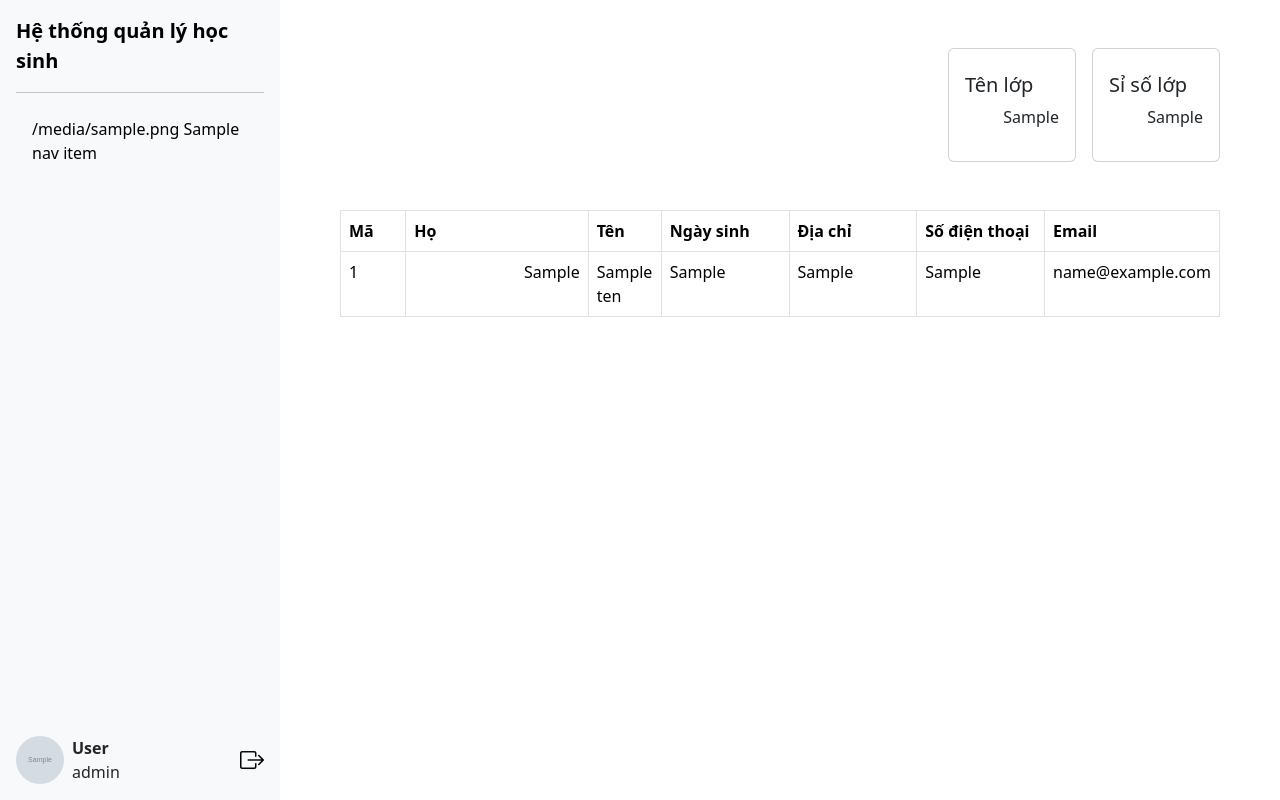
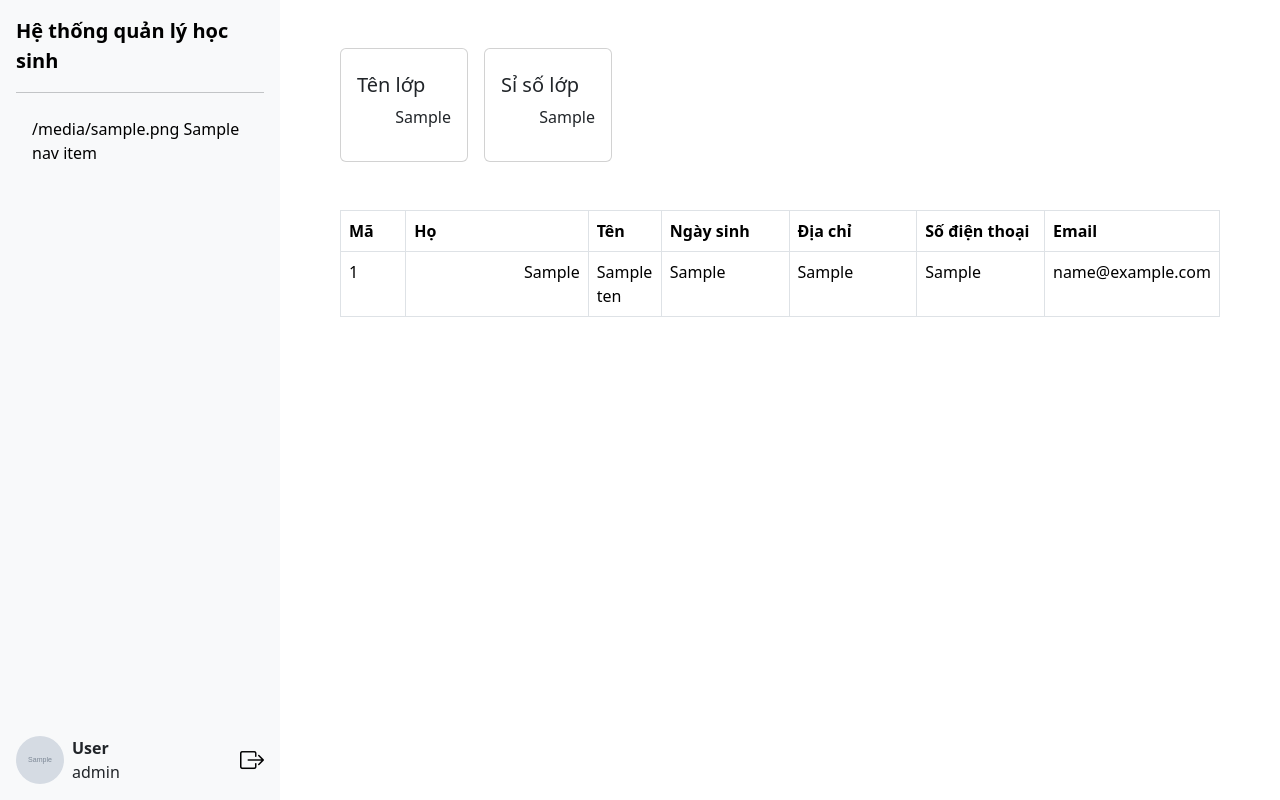
Before and after one commit to congchuahiep/quan-ly-hoc-sinh, a Flask app: template app/templates/homeroom.html in a window 1280 px wide. Run offline with Flask 3, Linux system fonts and the light colour scheme; the template is opened without the code that fills it: most values are stand-ins (such as "Sample title", 1, 10 or a date in 2020); grey boxes marked "Sample" are stand-in pictures.

Commit message:
Update homeroom.html layout

```diff
--- a/app/templates/homeroom.html
+++ b/app/templates/homeroom.html
@@ -1,7 +1,7 @@
 {% extends "sidebar.html" %} {% block content %}
 <div class="container-fluid p-5">
    {% if si_so != 0 %}
-   <div class="d-flex flex-fluid mb-5 gap-3 justify-content-end">
+   <div class="d-flex flex-fluid mb-5 gap-3">
       <div class="card p-3" style="width: 128px">
          <h5 class="mt-2">Tên lớp</h5>
          <p class="text-end">{{ lop_hoc.ten_lop }}</p>
```
